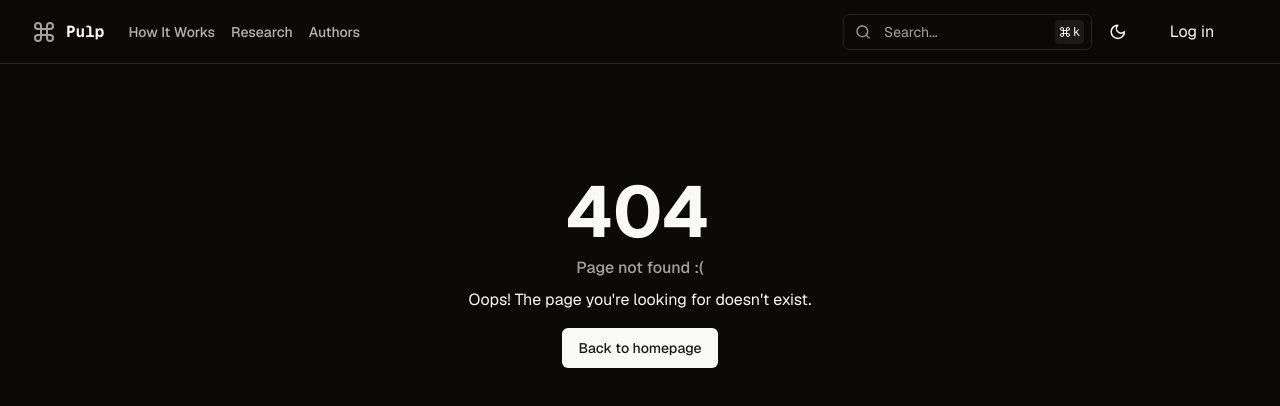
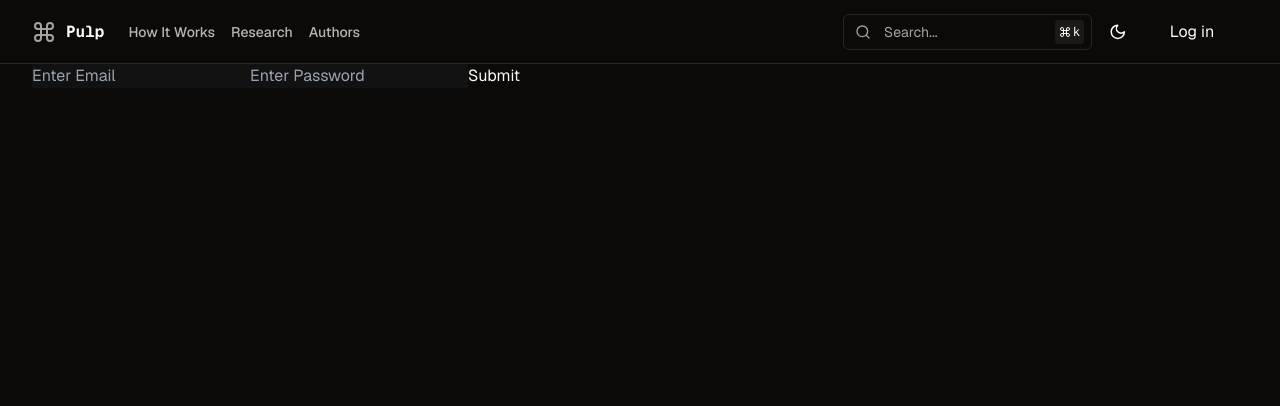
Before and after one commit to pulpshah/pulp101_nextjs, a Next.js app: page /enter-password in a window 1280 px wide. Before the commit this address had no page. Shown: the top 406 px of the page. Built offline with nearby package versions, Linux system fonts and the light colour scheme.

Commit message:
Added password and email before you can access the website

```diff
--- /dev/null
+++ b/app/api/auth/[...nextauth]/route.ts
@@ -0,0 +1,33 @@
+import NextAuth, { AuthOptions } from "next-auth";
+import CredentialsProvider from "next-auth/providers/credentials";
+
+export const authOptions: AuthOptions = {
+  providers: [
+    CredentialsProvider({
+      name: "Password",
+      credentials: {
+        password: { label: "Password", type: "password" },
+        email: { label: "Email", type: "email" },  // Capture email during authentication
+      },
+      async authorize(credentials) {
+        const userPassword = credentials?.password;
+        const userEmail = credentials?.email;
+
+        // Validate password and ensure email exists
+        if (userPassword === process.env.APP_PASSWORD && userEmail) {
+          // Return user object with email
+          return { id: "1", name: "User", email: userEmail };
+        } else {
+          return null;
+        }
+      },
+    }),
+  ],
+  session: {
+    strategy: "jwt", // or "database" for session storage in a database
+  },
+  secret: process.env.NEXTAUTH_SECRET,
+};
+
+const handler = NextAuth(authOptions);
+export { handler as GET, handler as POST };
--- /dev/null
+++ b/app/api/save-email/route.ts
@@ -0,0 +1,15 @@
+import { NextRequest, NextResponse } from "next/server";
+
+export async function POST(req: NextRequest) {
+  const { email } = await req.json();
+
+  if (!email) {
+    return new NextResponse("Email is required", { status: 400 });
+  }
+
+  // Save email to a temporary place in the request or session storage
+  // Since the user hasn't logged in, you won't store this email in an authenticated session yet.
+
+  // For now, just return success (this doesn't need session handling)
+  return new NextResponse("Email received", { status: 200 });
+}
--- a/app/blog/[slug]/page.tsx
+++ b/app/blog/[slug]/page.tsx
@@ -7,12 +7,25 @@ import { notFound } from "next/navigation";
 import { Avatar, AvatarFallback, AvatarImage } from "@/components/ui/avatar";
 import { formatDate } from "@/lib/utils";
 import Image from "next/image";
+import { getServerSession } from "next-auth";
+import { authOptions } from "@/app/api/auth/[...nextauth]/route";
+import { redirect } from 'next/navigation';
+
 
 type PageProps = {
   params: { slug: string };
 };
 
-export async function generateMetadata({ params: { slug } }: PageProps) {
+export async function generateMetadata({ params: { slug } }: PageProps)
+{
+  const session = await getServerSession(authOptions);
+  console.log(session)
+
+  if (!session || !session.user?.email)
+  {
+    redirect('/enter-password');
+  }
+
   const res = await getBlogForSlug(slug);
   if (!res) return null;
   const { frontmatter } = res;
@@ -23,6 +36,15 @@ export async function generateMetadata({ params: { slug } }: PageProps) {
 }
 
 export async function generateStaticParams() {
+
+  const session = await getServerSession(authOptions);
+  console.log(session)
+
+  if (!session || !session.user?.email)
+  {
+    redirect('/enter-password');
+  }
+
   const val = await getAllBlogStaticPaths();
   if (!val) return [];
   return val.map((it) => ({ slug: it }));
--- a/app/blog/page.tsx
+++ b/app/blog/page.tsx
@@ -4,12 +4,25 @@ import { formatDate2, stringToDate } from "@/lib/utils";
 import { Metadata } from "next";
 import Image from "next/image";
 import Link from "next/link";
+import { getServerSession } from "next-auth";
+import { authOptions } from "@/app/api/auth/[...nextauth]/route";
+import { redirect } from 'next/navigation';
 
 export const metadata: Metadata = {
   title: "Pulp101-Research",
 };
 
-export default async function BlogIndexPage() {
+export default async function BlogIndexPage()
+{
+
+  const session = await getServerSession(authOptions);
+  console.log(session)
+
+  if (!session || !session.user?.email)
+  {
+    redirect('/enter-password');
+  }
+
   const blogs = (await getAllBlogs()).sort(
     (a, b) =>
       stringToDate(b.frontmatter.date).getTime() -
--- a/app/docs/[[...slug]]/page.tsx
+++ b/app/docs/[[...slug]]/page.tsx
@@ -5,12 +5,27 @@ import { page_routes } from "@/lib/routes-config";
 import { notFound } from "next/navigation";
 import { getDocsForSlug } from "@/lib/markdown";
 import { Typography } from "@/components/typography";
+import { getServerSession } from "next-auth";
+import { authOptions } from "@/app/api/auth/[...nextauth]/route";
+import { redirect } from 'next/navigation';
+
 
 type PageProps = {
   params: { slug: string[] };
 };
 
-export default async function DocsPage({ params: { slug = [] } }: PageProps) {
+export default async function DocsPage({ params: { slug = [] } }: PageProps)
+{
+
+  const session = await getServerSession(authOptions);
+  console.log(session)
+
+  if (!session || !session.user?.email)
+  {
+    redirect('/enter-password');
+  }
+
+
   const pathName = slug.join("/");
   const res = await getDocsForSlug(pathName);
 
--- /dev/null
+++ b/app/enter-email/page.tsx
@@ -0,0 +1,42 @@
+'use client';
+
+import { useState } from 'react';
+import { useRouter } from 'next/navigation';
+
+const EnterEmail = () => {
+  const [email, setEmail] = useState<string>('');
+  const router = useRouter();
+  const [error, setError] = useState<string | null>(null);
+
+  const handleSubmit = async (e: React.FormEvent<HTMLFormElement>) => {
+    e.preventDefault();
+
+    const res = await fetch('/api/save-email', {
+      method: 'POST',
+      headers: { 'Content-Type': 'application/json' },
+      body: JSON.stringify({ email }),
+    });
+
+    if (res.ok) {
+      router.push('/');  // Redirect to protected area after email is saved in session
+    } else {
+      setError("Failed to save email");
+    }
+  };
+
+  return (
+    <form onSubmit={handleSubmit}>
+      <input
+        type="email"
+        placeholder="Enter Email"
+        value={email}
+        onChange={(e) => setEmail(e.target.value)}
+        required
+      />
+      {error && <p>{error}</p>}
+      <button type="submit">Submit</button>
+    </form>
+  );
+};
+
+export default EnterEmail;
--- /dev/null
+++ b/app/enter-password/page.tsx
@@ -0,0 +1,49 @@
+'use client';
+
+import { signIn } from "next-auth/react";
+import { useState } from "react";
+import { useRouter } from 'next/navigation';
+
+export default function EnterPassword() {
+  const [password, setPassword] = useState('');
+  const [email, setEmail] = useState('');  // Capture email
+  const router = useRouter();
+  const [error, setError] = useState<string | null>(null);
+
+  const handleSubmit = async (e: React.FormEvent<HTMLFormElement>) => {
+    e.preventDefault();
+
+    const res = await signIn("credentials", {
+      redirect: false,
+      password,
+      email,
+    });
+
+    if (res?.ok) {
+      router.push('/');
+    } else {
+      setError("Invalid password or email");
+    }
+  };
+
+  return (
+    <form onSubmit={handleSubmit}>
+      <input
+        type="email"
+        placeholder="Enter Email"
+        value={email}
+        onChange={(e) => setEmail(e.target.value)}
+        required
+      />
+      <input
+        type="password"
+        placeholder="Enter Password"
+        value={password}
+        onChange={(e) => setPassword(e.target.value)}
+        required
+      />
+      {error && <p>{error}</p>}
+      <button type="submit">Submit</button>
+    </form>
+  );
+}
--- a/app/layout.tsx
+++ b/app/layout.tsx
@@ -6,6 +6,7 @@ import { GeistMono } from "geist/font/mono";
 import "./globals.css";
 import ClientApplication from "@/components/ClientApplication";
 import Script from "next/script";
+import { SessionProvider } from "next-auth/react";
 
 export const metadata: Metadata = {
   title: "Pulp101",
--- a/app/page.tsx
+++ b/app/page.tsx
@@ -1,9 +1,21 @@
 import { buttonVariants } from "@/components/ui/button";
 import { page_routes } from "@/lib/routes-config";
 import { MoveUpRightIcon, TerminalSquareIcon } from "lucide-react";
+import { getServerSession } from "next-auth";
+import { authOptions } from "@/app/api/auth/[...nextauth]/route";
 import Link from "next/link";
+import { redirect } from 'next/navigation';
 
-export default function Home() {
+export default async function Home() {
+
+  const session = await getServerSession(authOptions);
+  console.log(session)
+
+  if (!session || !session.user?.email)
+  {
+    redirect('/enter-password');
+  }
+
   return (
     <div className="flex sm:min-h-[91vh] min-h-[88vh] flex-col items-center justify-center text-center px-2 py-8">
       <h1 className="text-3xl font-bold mb-4 sm:text-7xl">
--- a/components/ClientApplication.tsx
+++ b/components/ClientApplication.tsx
@@ -1,5 +1,6 @@
 "use client";
 
+import { SessionProvider } from "next-auth/react";
 import { useEffect } from "react";
 import { clarity } from "react-microsoft-clarity";
 
@@ -10,5 +11,5 @@ export default function ClientApplication({ children}: Readonly<{children: React
         clarity.init("ogsmm2i2lg")
     });
 
-    return children;
+    return <SessionProvider>{children}</SessionProvider>;
 }
```
Also changed, not shown: 2 other files (tests, documents, lock files or other folders).
